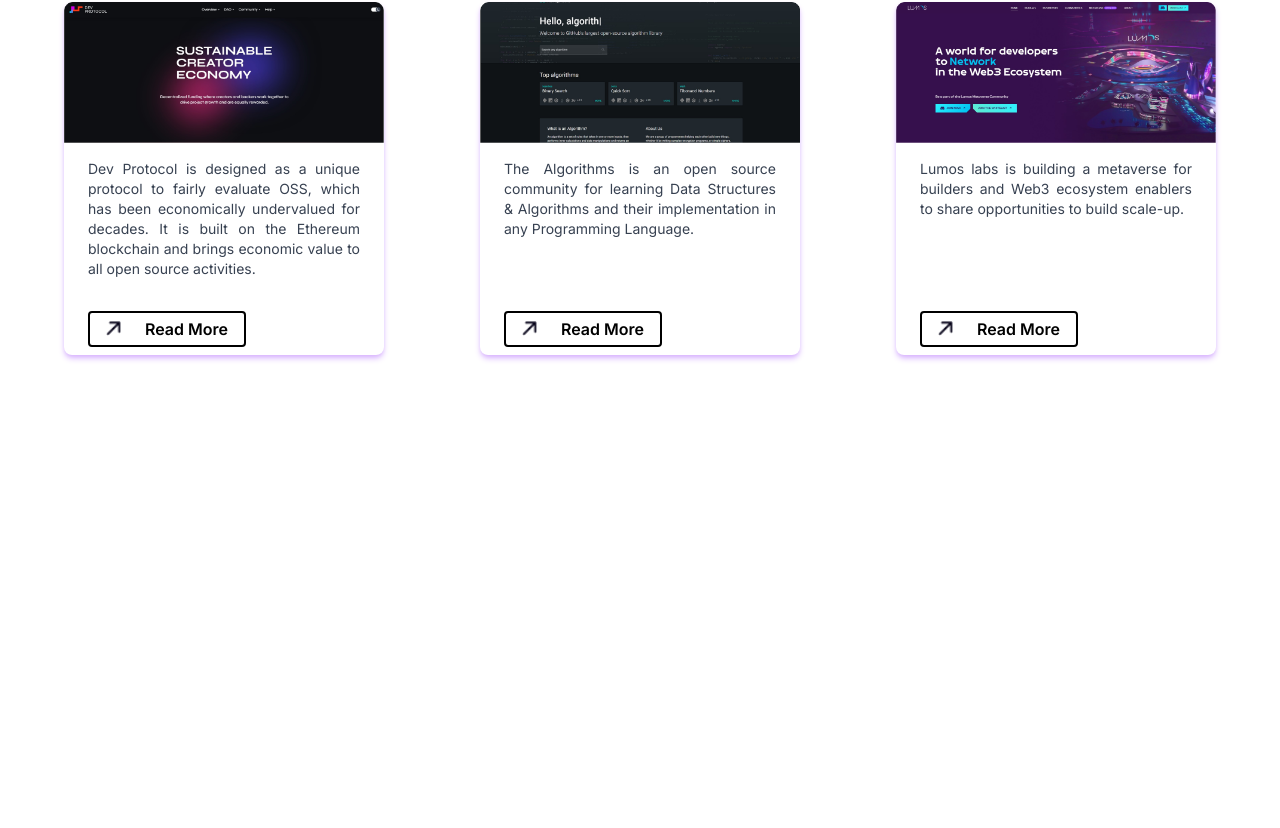
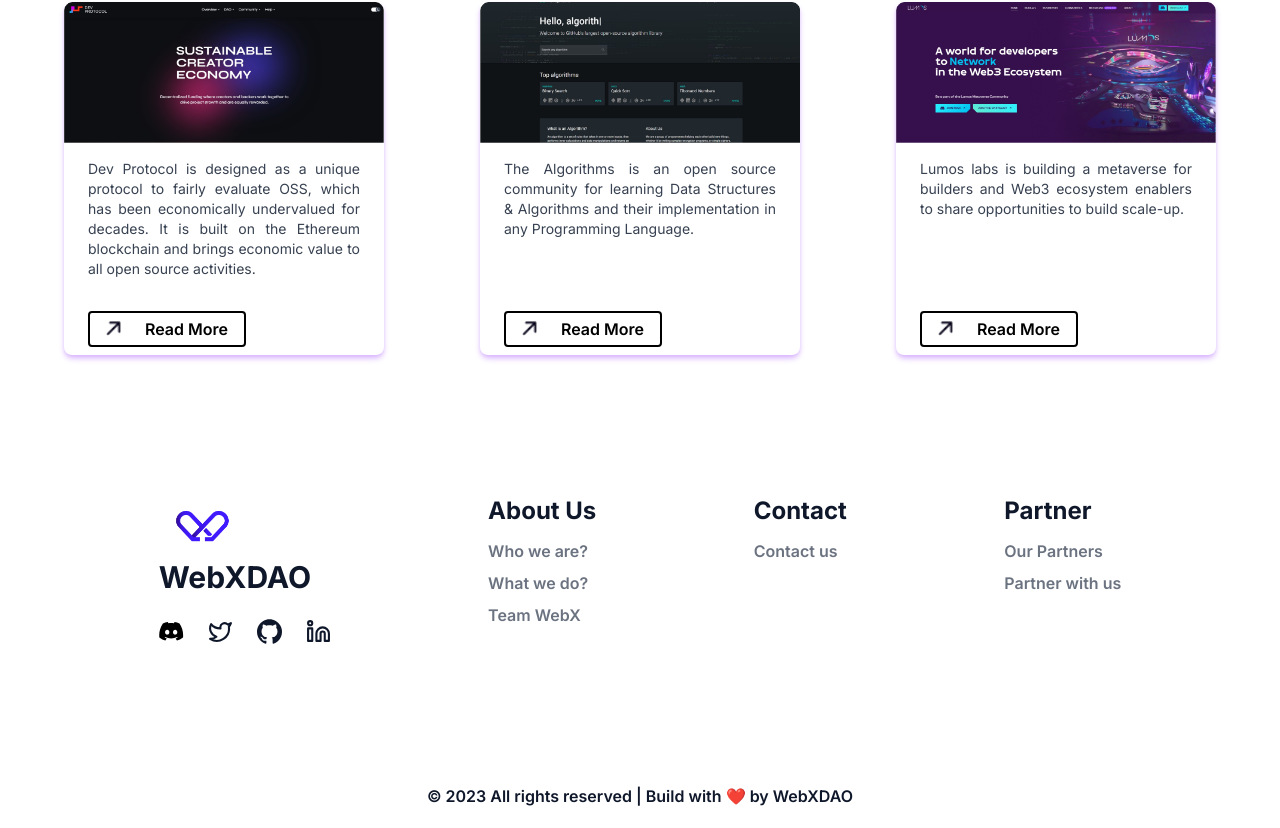
Before and after one commit to forge-dev480lo/WebXDAOhub.io, a Next.js app: page / in a window 1280 px wide. Shown: the part 1679-2507 px from the top of the page. Before the commit the page ends 2074 px from the top, so only its background shows below. Built offline with nearby package versions, Linux system fonts and the light colour scheme.

Commit message:
ADD FOOTER SECTION FOR V3 REBRANDING

```diff
--- a/app/page.tsx
+++ b/app/page.tsx
@@ -214,6 +214,82 @@ export default function IndexPage() {
 
           </div>
       </section> */}
+
+
+          {/* Footer Section */}
+          <section >
+
+          <div className="bg-white dark:bg-background h-1/2 w-full flex md:flex-row flex-col justify-around md:items-start content-center p-20">
+                  <div className="p-5 ">
+                      <ul>
+                          <p className="text-slate-900 dark:text-white font-bold text-3xl pb-6">
+                <span><img src="logo.png" alt="logo_image" className="w-auto sm:h-14 md:h-16 h-12"/></span>
+                              WebXDAO
+                          </p>
+                          <div className="flex gap-6 pb-5">
+              <Link href={siteConfig.links.webxdao_discord} target="_blank">
+                            <Icons.discord  className="cursor-pointer" width={25} height={25} />
+              </Link>
+              <Link href={siteConfig.links.webxdao_twitter} target="_blank">
+                            <Icons.twitter   className="cursor-pointer" width={25} height={25} />
+              </Link>
+              <Link href={siteConfig.links.webxdao_gh} target="_blank">
+                            <Icons.gitHub   className="cursor-pointer" width={25} height={25} />
+              </Link>
+              <Link href={siteConfig.links.webxdao_linkedin} target="_blank">
+                            <Icons.linkedin   className="cursor-pointer" width={25} height={25} />
+              </Link>
+
+                          </div>
+                      </ul>
+
+                  </div>
+
+                  <div className="p-5">
+                      <ul>
+                          <p className="text-slate-900 dark:text-white font-bold text-2xl pb-3 select-none">About Us</p>
+                          <li className="text-gray-500 text-md pb-2 font-semibold cursor-pointer">
+              Who we are?
+                          </li>
+                          <li className="text-gray-500 text-md pb-2 font-semibold cursor-pointer">
+              What we do?
+                          </li>
+                          <li className="text-gray-500 text-md pb-2 font-semibold cursor-pointer">
+              Team WebX
+                          </li>
+                      </ul>
+                  </div>
+
+                  <div className="p-5">
+                      <ul>
+                          <p className="text-slate-900 dark:text-white font-bold text-2xl pb-3 select-none">Contact</p>
+                          <li className="text-gray-500 text-md pb-2 font-semibold cursor-pointer">
+                              Contact us
+                          </li>
+                      </ul>
+                  </div>
+                  <div className="p-5">
+                      <ul>
+                          <p className="text-slate-900 dark:text-white font-bold text-2xl pb-3 select-none">Partner</p>
+                          <li className="text-gray-500 text-md pb-2 font-semibold cursor-pointer">
+                              Our Partners
+                          </li>
+                          <li className="text-gray-500 text-md pb-2 font-semibold cursor-pointer">
+                              Partner with us
+                          </li>
+                      </ul>
+                  </div>
+              </div>
+              <div className="dark:bg-background flex flex-col justify-center items-center text-center  p-5 bg-white">
+                  <h1 className=" text-slate-900 dark:text-white font-semibold select-none">
+                      © 2023 All rights reserved | Build with ❤ by{" "}
+                      <span className="hover:text-blue-600 font-semibold cursor-pointer select-none">
+                          WebXDAO{" "}
+                      </span>
+                  </h1>
+              </div>
+
+        </section>
     </>
   );
 }
--- a/config/site.ts
+++ b/config/site.ts
@@ -26,12 +26,13 @@ export const siteConfig = {
     },
   ],
   links: {
-    twitter: "https://twitter.com/WebXDAO",
-    github: "https://github.com/WebXDAO",
+    //twitter: "https://twitter.com/WebXDAO",
+    //github: "https://github.com/WebXDAO",
     // docs: "https://ui.shadcn.com",
     webxdao_gh: "https://github.com/WebXDAO/",
     webxdao_getstarted: "https://github.com/WebXDAO/start-here",
     webxdao_discord:"https://discord.webxdao.xyz/",
-    webxdao_twitter:"https://twitter.com/WebXDAO"
+    webxdao_twitter:"https://twitter.com/WebXDAO",
+    webxdao_linkedin:"https://www.linkedin.com/company/webxdao/"
   },
 };
--- a/next.config.mjs
+++ b/next.config.mjs
@@ -1,10 +1,10 @@
 /** @type {import('next').NextConfig} */
 const nextConfig = {
   reactStrictMode: true,
-  output: "export",
   images: {
     domains: ["res.cloudinary.com", "github.com"],
-  },
+    unoptimized: true
+  }
 };
 
 export default nextConfig
```
